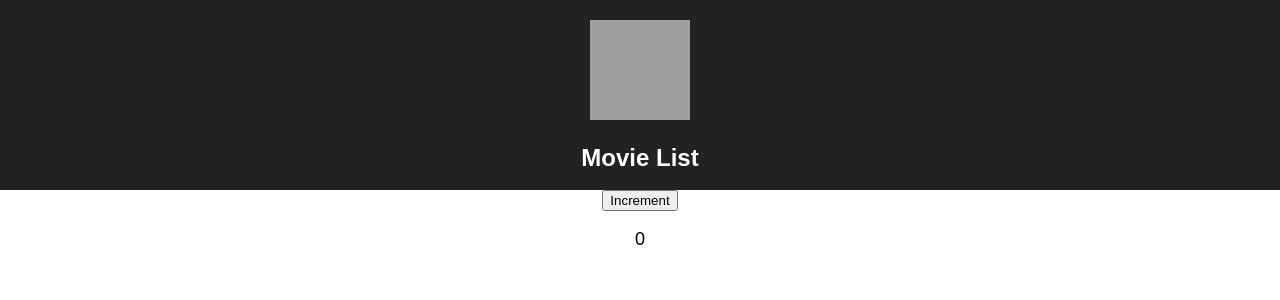
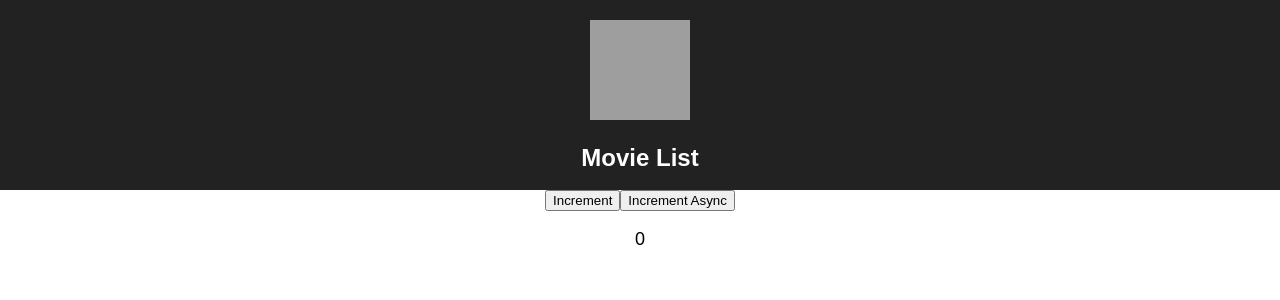
Before and after one commit to will-ockmore/MovieLists, a React app: page / in a window 1280 px wide. Shown: the top 300 px of the page. Built offline with nearby package versions, Linux system fonts and the light colour scheme; grey boxes are pictures that could not be loaded.

Commit message:
redux thunk working

```diff
--- a/src/App.js
+++ b/src/App.js
@@ -1,12 +1,12 @@
 import React, { Component } from 'react';
 import { connect } from 'react-redux';
-import { increment } from './actions';
+import { increment, incrementAsync } from './actions';
 
 import './App.css';
 
 class App extends Component {
   render() {
-  const { incrementCounter, count } = this.props;
+  const { incrementCounter, incrementCounterAsync, count } = this.props;
 
     return (
       <div className="App">
@@ -16,6 +16,9 @@ class App extends Component {
         </div>
         <button onClick={incrementCounter}>
           Increment
+        </button>
+        <button onClick={incrementCounterAsync}>
+          Increment Async
         </button>
         <p className="App-intro">
           {count}
@@ -31,4 +34,10 @@ export function mapStateToProps(state) {
   }
 }
 
-export default connect(mapStateToProps, { incrementCounter: increment })(App);
+export default connect(
+  mapStateToProps,
+  {
+    incrementCounter: increment,
+    incrementCounterAsync: incrementAsync
+  }
+)(App);
--- a/src/actions.js
+++ b/src/actions.js
@@ -5,3 +5,8 @@ export function increment() {
     type: INCREMENT
   }
 }
+
+export function incrementAsync() {
+  return dispatch =>
+    setTimeout(() => dispatch(increment()), 2000);
+}
--- a/src/store.js
+++ b/src/store.js
@@ -1,9 +1,13 @@
-import { createStore } from 'redux';
+import { createStore, applyMiddleware } from 'redux';
+import thunk from 'redux-thunk';
 
 import rootReducer from './rootReducer';
 
 
-const store = createStore(rootReducer);
+const store = createStore(
+  rootReducer,
+  applyMiddleware(thunk)
+);
 
 store.dispatch({
   type: 'CREATED'
```
